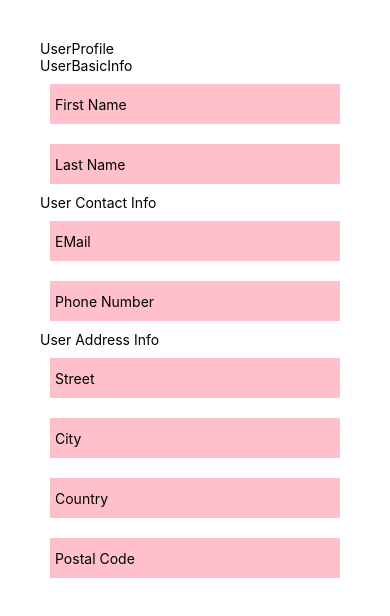
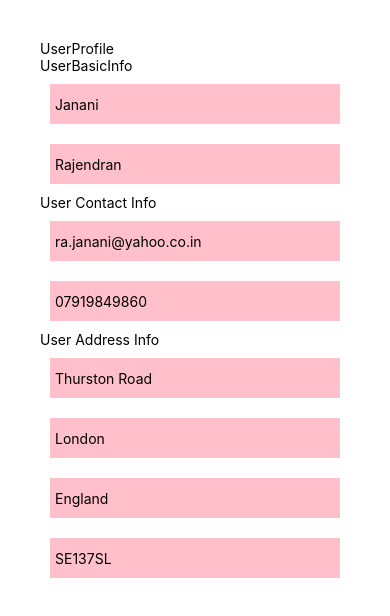
Before and after one commit to ra-janani/firstsampleproject, a React Native app: screen / in a window 390 px wide. Shown: the top 616 px of the page. Built offline with nearby package versions, Linux system fonts and the light colour scheme.

Commit message:
passing props with spread operator, destructuring the props and using it, without destructuring using it.

```diff
--- a/src/components/UserAddressInfo.js
+++ b/src/components/UserAddressInfo.js
@@ -2,16 +2,18 @@ import React from 'react';
 import {View, Text, TextInput} from 'react-native';
 
 const UserAddressInfo = (props) => {
-    const {inputStyle}=props;
+    const {userData,inputStyle}=props;
+    const {street,city,country,postalCode} = userData;
   return(
     <View>
     <Text>User Address Info</Text>
-    <TextInput value={''} onChangeText={()=>{}} placeholder='Street' style={inputStyle}/>
-    <TextInput value={''} onChangeText={()=>{}} placeholder='City' style={inputStyle}/>
-    <TextInput value={''} onChangeText={()=>{}} placeholder='Country' style={inputStyle}/>
-    <TextInput value={''} onChangeText={()=>{}} placeholder='Postal Code' style={inputStyle}/>
+    <TextInput value={street} onChangeText={()=>{}} placeholder='Street' style={inputStyle}/>
+    <TextInput value={city} onChangeText={()=>{}} placeholder='City' style={inputStyle}/>
+    <TextInput value={country} onChangeText={()=>{}} placeholder='Country' style={inputStyle}/>
+    <TextInput value={postalCode} onChangeText={()=>{}} placeholder='Postal Code' style={inputStyle}/>
   </View>
   );
 
 };
 export default UserAddressInfo;
+//here I further destructured the userData object
--- a/src/components/UserBasicInfo.js
+++ b/src/components/UserBasicInfo.js
@@ -3,15 +3,16 @@ import {View, Text, TextInput} from 'react-native';
 
 const UserBasicInfo = (props) => {
 
-const {inputStyle}=props;
+const {userData,inputStyle}=props;
 
   return (
     <View>
       <Text>UserBasicInfo</Text>
-      <TextInput value={''} onChangeText={()=>{}} placeholder='First Name' style={inputStyle}/>
-      <TextInput value={''} onChangeText={()=>{}} placeholder='Last Name'style={inputStyle}/>
+      <TextInput value={userData.firstName} onChangeText={()=>{}} placeholder='First Name' style={inputStyle}/>
+      <TextInput value={userData.lastName} onChangeText={()=>{}} placeholder='Last Name'style={inputStyle}/>
     </View>
   );
 };
 
 export default UserBasicInfo;
+// here destructured 2 props userData and inputStyle from props.
--- a/src/components/UserContactInfo.js
+++ b/src/components/UserContactInfo.js
@@ -1,15 +1,27 @@
 import React from 'react';
 import {View, Text, TextInput} from 'react-native';
 
-const UserContactInfo = (props) => {
-    const {inputStyle}=props;
+const UserContactInfo = props => {
+  const {userData} = props;
   return (
     <View>
       <Text>User Contact Info</Text>
-      <TextInput value={''} onChangeText={()=>{}} placeholder='EMail' style={inputStyle}/>
-      <TextInput value={''} onChangeText={()=>{}} placeholder='Phone Number' style={inputStyle}/>
+      <TextInput
+        value={userData.email}
+        onChangeText={() => {}}
+        placeholder="EMail"
+        style={props.inputStyle}
+      />
+      <TextInput
+        value={userData.phone}
+        onChangeText={() => {}}
+        placeholder="Phone Number"
+        style={props.inputStyle}
+      />
     </View>
   );
 };
 
 export default UserContactInfo;
+
+// Here I destrucutured only the userData prop and not the inputstyle prop. so i am using props.inputstyle
--- a/src/components/UserProfile.js
+++ b/src/components/UserProfile.js
@@ -4,16 +4,13 @@ import UserBasicInfo from './UserBasicInfo';
 import UserAddressInfo from './UserAddressInfo';
 import UserContactInfo from './UserContactInfo';
 
-const UserProfile = (props) => {
-
-const {inputStyle}=props;
-
+const UserProfile = props => {
   return (
     <View>
       <Text>UserProfile</Text>
-      <UserBasicInfo inputStyle={inputStyle}/>
-      <UserContactInfo inputStyle={inputStyle}/>
-      <UserAddressInfo inputStyle={inputStyle}/>
+      <UserBasicInfo {...props} />
+      <UserContactInfo {...props} />
+      <UserAddressInfo {...props} />
     </View>
   );
 };
```
